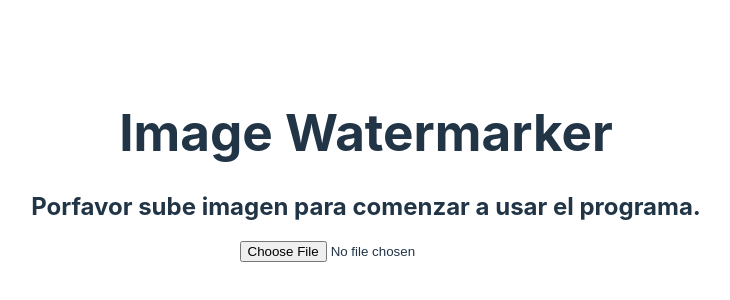
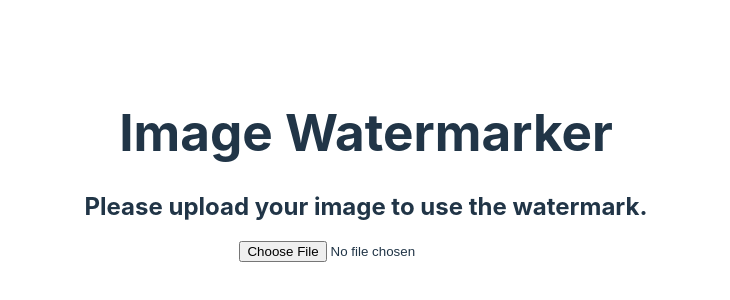
Before and after one commit to vicentematus/based-watermarker, a website built with Vite: page index.html in a window 1280 px wide. Shown: the part 234-534 px from the top of the page, without its empty margins (274-1004 px from the left). Built offline with nearby package versions, Linux system fonts and the light colour scheme.

Commit message:
first push

```diff
--- a/index.html
+++ b/index.html
@@ -11,7 +11,7 @@
 			<h1>Image Watermarker</h1>
 
 			<div>
-				<h2>Porfavor sube imagen para comenzar a usar el programa.</h2>
+				<h2>Please upload your image to use the watermark.</h2>
 				<input type="file" />
 			</div>
 			<div id="composite-image"></div>
```
